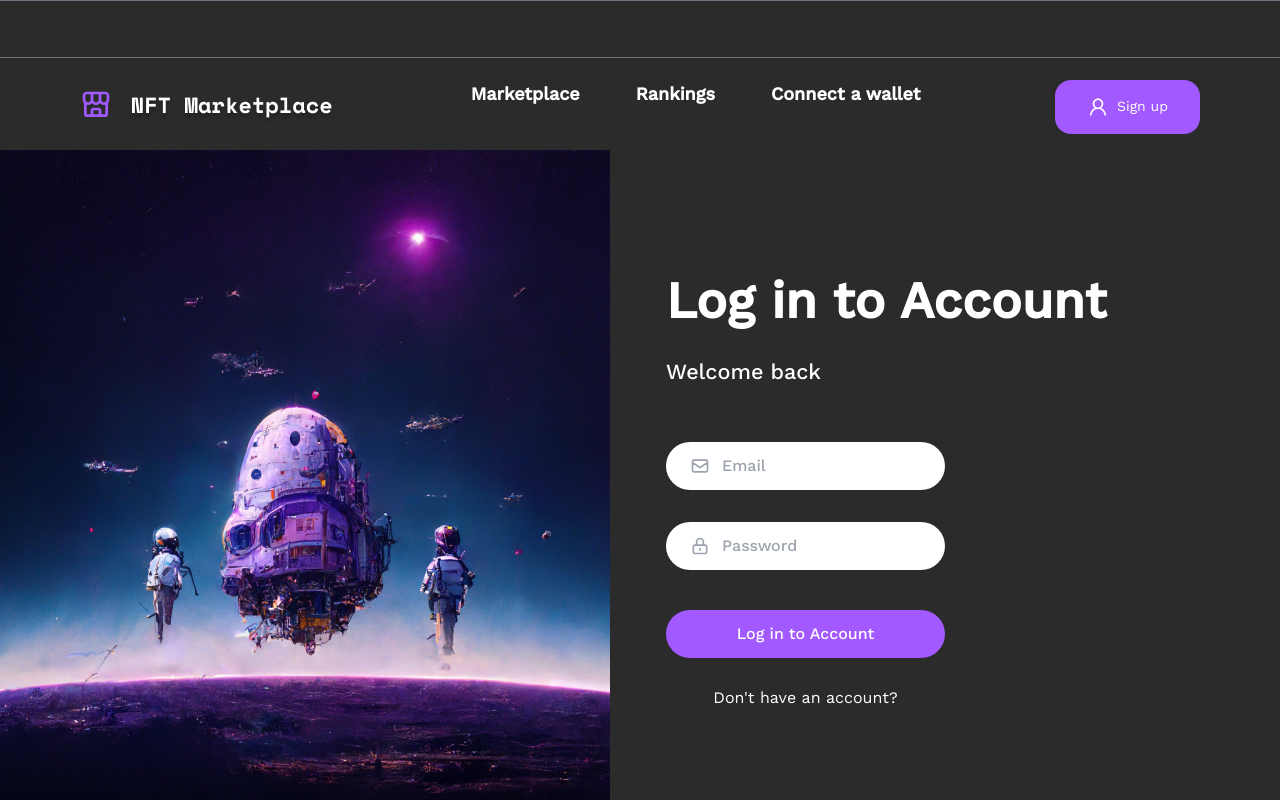
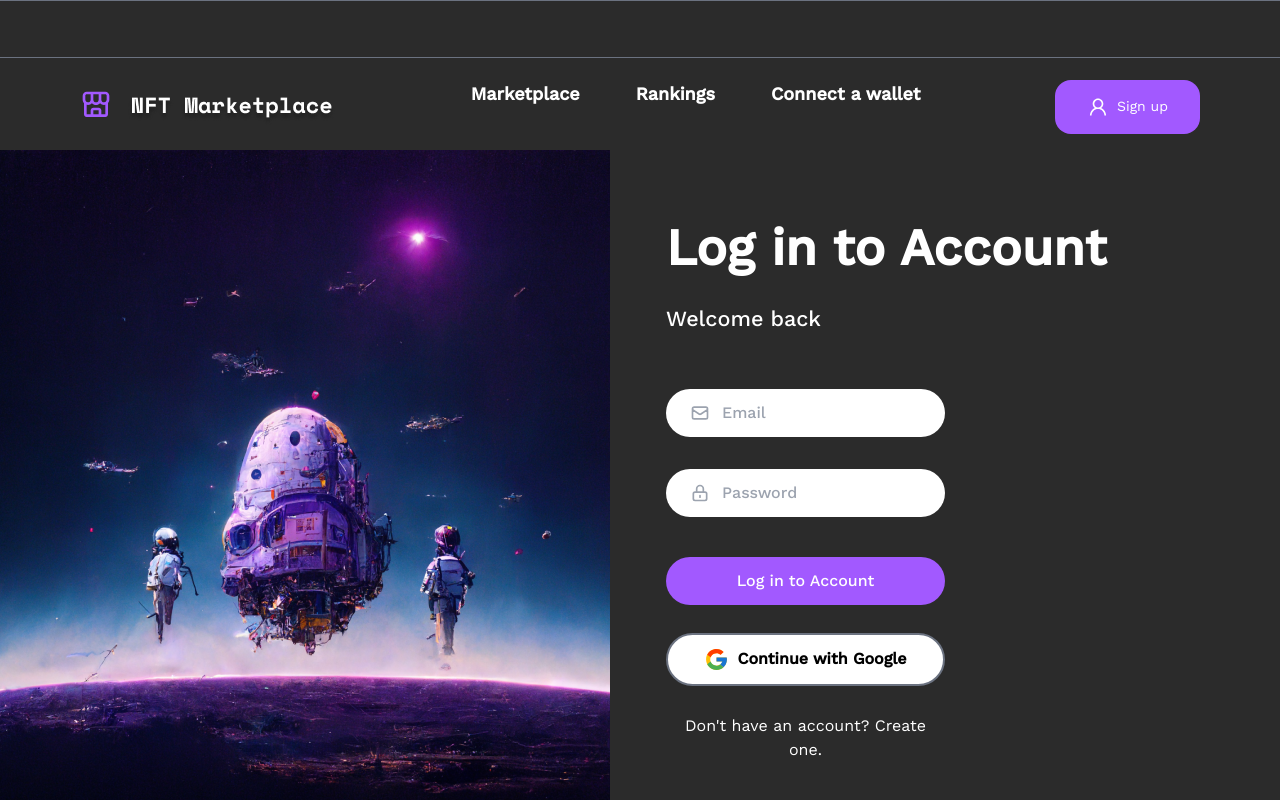
Before and after one commit to Judge-Paul/nft-marketplace, a React (Vite) app: page /login in a window 1280 px wide. Shown: the top 800 px of the page. Built offline with nearby package versions, Linux system fonts and the light colour scheme; no server answers.

Commit message:
feat: add loader

```diff
--- /dev/null
+++ b/src/firebase.js
@@ -0,0 +1,17 @@
+import { initializeApp } from "firebase/app"
+import { getAuth, GoogleAuthProvider } from "firebase/auth"
+
+const firebaseConfig = {
+    apiKey: import.meta.env.VITE_FIREBASE_API_KEY,
+    authDomain: import.meta.env.VITE_FIREBASE_AUTH_DOMAIN,
+    projectId: import.meta.env.VITE_FIREBASE_PROJECT_ID,
+    storageBucket: import.meta.env.VITE_FIREBASE_STORAGE_BUCKET,
+    messagingSenderId: import.meta.env.VITE_FIREBASE_MESSAGING_SENDER_ID,
+    appId: import.meta.env.VITE_FIREBASE_APP_ID,
+    measurementId: import.meta.env.VITE_FIREBASE_MEASUREMENT_ID
+}
+
+const app = initializeApp(firebaseConfig)
+
+export const auth = getAuth(app)
+export const provider = new GoogleAuthProvider()
--- a/src/pages/LoginPage.jsx
+++ b/src/pages/LoginPage.jsx
@@ -1,34 +1,65 @@
 import React, { useContext, useState } from "react";
 import BG from "../assets/connect-bg.png"
-import { HiOutlineMail, HiOutlineLockClosed } from "react-icons/hi"
+import { HiOutlineMail, HiOutlineLockClosed } from "react-icons/hi";
+import { FcGoogle } from "react-icons/fc";
+import { ImSpinner8 } from "react-icons/im";
 import { motion } from "framer-motion";
 import { Link, useNavigate } from "react-router-dom";
-import { auth } from "../firebase"
-import { signInWithEmailAndPassword } from "firebase/auth"
+import { auth, provider } from "../firebase"
+import { signInWithEmailAndPassword, signInWithPopup } from "firebase/auth"
 import { toast } from "react-toastify";
 import { AuthContext } from "../store/AuthContext";
 
 export default function LoginPage() {
+    const navigate = useNavigate()
     const { user } = useContext(AuthContext)
-    const navigate = useNavigate
     const [formData, setFormData] = useState({ email: "", password: "" })
+    const [isLoading, setIsLoading] = useState(false)
     const handleInputChange = (event) => {
         const { name, value } = event.target
         setFormData({ ...formData, [name]: value })
     }
     const handleSubmit = (event) => {
         event.preventDefault()
-        // setFormData({ username: "", password: ""})
+        setIsLoading(true)
         signInWithEmailAndPassword(auth, formData.email, formData.password)
             .then((userCredentials) => {
-                navigate("/")
+                toast.success("Logged in successfully", {
+                    position: "top-right",
+                    autoClose: 1000,
+                    theme: "dark",
+                })
+                setIsLoading(false)
             }).catch((error) => {
                 toast.error(`${error}`, {
                     position: "top-right",
                     autoClose: 1000,
                     theme: "dark",
                 })
+                setIsLoading(false)
             })
+    }
+    if (user) {
+        navigate("/")
+    }
+    const handleLoginWithGoogle = () => {
+        signInWithPopup(auth, provider)
+          .then((result) => {
+            const { user } = result
+            toast.success(`Signed in as ${user.displayName}!`, {
+              position: "top-right",
+              autoClose: 1000,
+              theme: "dark",
+            })
+          })
+          .catch((error) => {
+            console.log(error)
+            toast.error(`${error.message}`, {
+              position: "top-right",
+              autoClose: 1000,
+              theme: "dark",
+            })
+          })
     }
     return (
         <div className="block md:flex">
@@ -69,17 +100,26 @@ export default function LoginPage() {
                     </div>
                     <motion.button
                         type="submit"
-                        className="mt-7 xl:mt-10 bg-[#A259FF] py-3 w-full lg:w-2/3 xl:w-2/4 rounded-full font-medium"
+                        className="flex mt-7 justify-center xl:mt-10 bg-[#A259FF] py-3 w-full lg:w-2/3 xl:w-2/4 rounded-full font-medium"
                         whileHover={{ scale: 0.95 }}
                     >
                         Log in to Account
+                        {isLoading && <ImSpinner8 className="animate-spin ml-2 my-auto" />}
                     </motion.button>
+                    <motion.div
+                        whileHover={{ scale: 0.95 }}
+                        onClick={handleLoginWithGoogle}
+                        className="flex justify-center mt-7 gap-2 text-black bg-white w-full lg:w-2/3 xl:w-2/4 rounded-full border-2 border-gray-500 font-semibold py-3 cursor-pointer"
+                    >
+                        <FcGoogle size="25px" />
+                        Continue with Google
+                    </motion.div>
                     <Link to="/register">
                         <motion.h4
                             className="w-full lg:w-2/3 xl:w-2/4 block text-center mt-7 hover:text-purple-400"
                             whileHover={{ scale: 0.95 }}
                         >
-                            Don't have an account?
+                            Don't have an account? Create one.
                         </motion.h4>
                     </Link>
                 </form>
--- a/src/pages/RegisterPage.jsx
+++ b/src/pages/RegisterPage.jsx
@@ -1,7 +1,8 @@
 import React, { useState, useContext } from "react";
 import BG from "../assets/connect-bg.png"
 import { HiOutlineMail, HiOutlineLockClosed } from "react-icons/hi"
-import { FcGoogle } from "react-icons/fc"
+import { FcGoogle } from "react-icons/fc";
+import { ImSpinner8 } from "react-icons/im";
 import { motion } from "framer-motion";
 import { Link, useNavigate } from "react-router-dom";
 import { createUserWithEmailAndPassword, signInWithPopup } from "firebase/auth";
@@ -10,13 +11,14 @@ import { toast } from "react-toastify";
 import { AuthContext } from "../store/AuthContext";
 
 export default function RegisterPage() {
+    const navigate = useNavigate()
     const { user } = useContext(AuthContext)
-    const navigate = useNavigate()
     const [formData, setFormData] = useState({
         email: "",
         password: "",
         confirmPassword: "",
     })
+    const [isLoading, setIsLoading] = useState(false)
     const handleInputChange = (event) => {
         const { name, value } = event.target
         setFormData({ ...formData, [name]: value })
@@ -25,7 +27,6 @@ export default function RegisterPage() {
         event.preventDefault()
         createUserWithEmailAndPassword(auth, formData.email, formData.password)
             .then((userCredentials) => {
-                navigate("/")
                 toast.success("Account Created Successfully", {
                     position: "top-right",
                     autoClose: 1000,
@@ -43,12 +44,11 @@ export default function RegisterPage() {
         signInWithPopup(auth, provider)
           .then((result) => {
             const { user } = result
-            toast.success(`Signed in as ${user.displayName}!`, {
+            toast.success(`Created account as ${user.displayName}!`, {
               position: "top-right",
               autoClose: 1000,
               theme: "dark",
             })
-            navigate("/")
           })
           .catch((error) => {
             console.log(error)
@@ -58,7 +58,10 @@ export default function RegisterPage() {
               theme: "dark",
             })
           })
-      }
+    }
+    if (user) {
+        navigate("/")
+    }
     return (
         <div className="block md:flex">
             <img src={BG} className="w-full md:w-[50vw]" />
@@ -114,6 +117,7 @@ export default function RegisterPage() {
                         whileHover={{ scale: 0.95 }}
                     >
                         Create account
+                        {isLoading && <ImSpinner8 className="animate-spin ml-2 my-auto" />}
                     </motion.button>
                     <motion.div
                         whileHover={{ scale: 0.95 }}
@@ -128,7 +132,7 @@ export default function RegisterPage() {
                             className="w-full lg:w-2/3 xl:w-2/4 block text-center mt-7 hover:text-purple-400"
                             whileHover={{ scale: 0.95 }}
                         >
-                            Already have an account?
+                            Already have an account? Login.
                         </motion.h4>
                     </Link>
                 </form>
```
